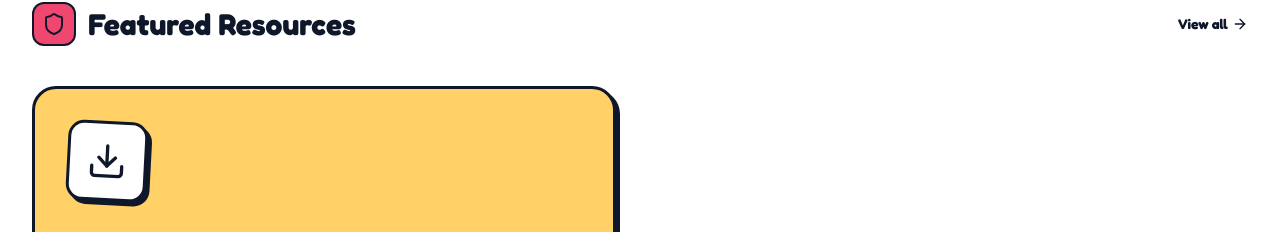
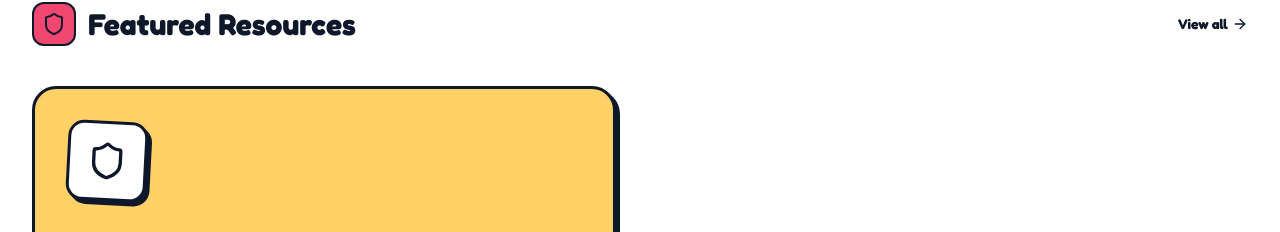
Before and after one commit to edulogia/edulogia.github.io, a React (Vite) app: page / in a window 1280 px wide. Shown: the part 1728-1960 px from the top of the page. Built offline with nearby package versions, Linux system fonts and the light colour scheme.

Commit message:
Added published field for resources

```diff
--- a/src/content/resources/20260107-family-link-android.en.md
+++ b/src/content/resources/20260107-family-link-android.en.md
@@ -8,6 +8,7 @@ icon: "Shield"
 resource_url: "https://docs.google.com/document/d/1Z0wsAA_qFRhGX1exKJreC6BoRfKZ8elRH0h6X6zF4lA/edit?usp=drive_link"
 featured: true
 draft: false
+published: true
 ---
 
 # Google Family Link Guide for Android
--- a/src/content/resources/20260107-family-link-android.it.md
+++ b/src/content/resources/20260107-family-link-android.it.md
@@ -8,6 +8,7 @@ icon: "Shield"
 resource_url: "https://docs.google.com/document/d/1Z0wsAA_qFRhGX1exKJreC6BoRfKZ8elRH0h6X6zF4lA/edit?usp=drive_link"
 featured: true
 draft: false
+published: true
 ---
 
 # Guida a Google Family Link per Android
--- a/src/pages/Home.tsx
+++ b/src/pages/Home.tsx
@@ -1,9 +1,17 @@
 import { Link } from 'react-router-dom';
-import { ArrowRight, BookOpen, Download, Shield, Sparkles, ArrowRightCircle, Calendar } from 'lucide-react';
+import { ArrowRight, BookOpen, Download, Shield, Sparkles, ArrowRightCircle, Calendar, FileText, Gamepad2, Camera } from 'lucide-react';
 import { getBlogPosts } from '../lib/blog';
 import { getResources } from '../lib/resources';
 import { formatDate } from '../lib/utils';
 import { useTranslation } from 'react-i18next';
+
+const iconMap: Record<string, React.ElementType> = {
+  Download,
+  FileText,
+  Shield,
+  Gamepad2,
+  Camera,
+};
 
 export default function Home() {
   const { t, i18n } = useTranslation();
@@ -124,11 +132,13 @@ export default function Home() {
             </div>
 
             <div className="grid md:grid-cols-2 gap-12">
-              {resources.map(resource => (
+              {resources.map(resource => {
+                const IconComponent = iconMap[resource.icon] || Download;
+                return (
                 <div key={resource.id} className="rounded-3xl bg-brand-yellow chunky-box chunky-hover p-8 flex flex-col h-full group cursor-pointer" onClick={() => window.location.href = `/resources/${resource.id}`}>
                   <div className="flex items-start mb-6 shrink-0">
                     <div className="bg-white w-20 h-20 rounded-2xl flex items-center justify-center border-[3px] border-slate-900 shadow-[4px_4px_0_0_#0f172a] rotate-3">
-                      <Download className="w-10 h-10 text-slate-900" />
+                      <IconComponent className="w-10 h-10 text-slate-900" />
                     </div>
                   </div>
 
@@ -168,7 +178,7 @@ export default function Home() {
                     </div>
                   </div>
                 </div>
-              ))}
+              )})}
             </div>
           </div>
         )}
--- a/src/pages/ResourcePost.tsx
+++ b/src/pages/ResourcePost.tsx
@@ -2,14 +2,15 @@ import { useParams, Navigate, Link } from 'react-router-dom';
 import Markdown from 'react-markdown';
 import { getResources } from '../lib/resources';
 import { formatDate } from '../lib/utils';
-import { Calendar, ArrowLeft, Download, FileText, Shield, Gamepad2 } from 'lucide-react';
+import { Calendar, ArrowLeft, Download, FileText, Shield, Gamepad2, Camera } from 'lucide-react';
 import { useTranslation } from 'react-i18next';
 
 const iconMap = {
   Download,
   FileText,
   Shield,
-  Gamepad2
+  Gamepad2,
+  Camera
 };
 
 export default function ResourcePost() {
--- a/src/pages/Resources.tsx
+++ b/src/pages/Resources.tsx
@@ -1,7 +1,7 @@
 import { useState } from 'react';
 import { getResources } from '../lib/resources';
 import { formatDate } from '../lib/utils';
-import { Download, FileText, Shield, Gamepad2, Search, ArrowLeft, ArrowRight, ArrowRightCircle, Calendar } from 'lucide-react';
+import { Download, FileText, Shield, Gamepad2, Search, ArrowLeft, ArrowRight, ArrowRightCircle, Calendar, Camera } from 'lucide-react';
 import { useTranslation } from 'react-i18next';
 import { useSearchParams, useNavigate } from 'react-router-dom';
 
@@ -9,6 +9,8 @@ const icons: Record<string, React.ElementType> = {
   FileText,
   Shield,
   Gamepad2,
+  Download,
+  Camera,
 };
 
 export default function Resources() {
```
Also changed, not shown: 2 other files (tests, documents, lock files or other folders).
